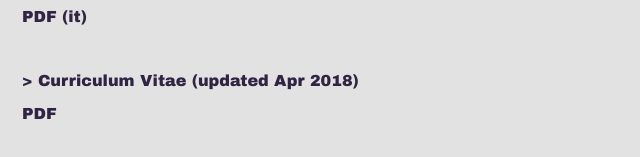
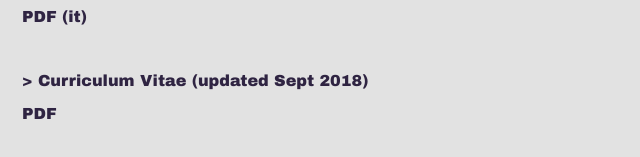
Before and after one commit to RiccardoCantoni/RandomGenesis, a plain HTML site: page resources.html in a window 1280 px wide. Shown: the part 275-432 px from the top of the page, 243-883 px from the left. Drawn offline with nearby package versions, Linux system fonts and the light colour scheme; a web font is replaced by a local one.

```diff
--- a/resources.html
+++ b/resources.html
@@ -36,7 +36,7 @@
 					<p class="sep-white"></p>
 
 					<p class="text">
-						> Curriculum Vitae (updated Apr 2018)<br>
+						> Curriculum Vitae (updated Sept 2018)<br>
 					</p>
 					<a class="text" href="res/CV_RiccardoCantoni.pdf">PDF</a></li>
 					<p class="sep-white"></p>
```
Also changed, not shown: 1 other file.
